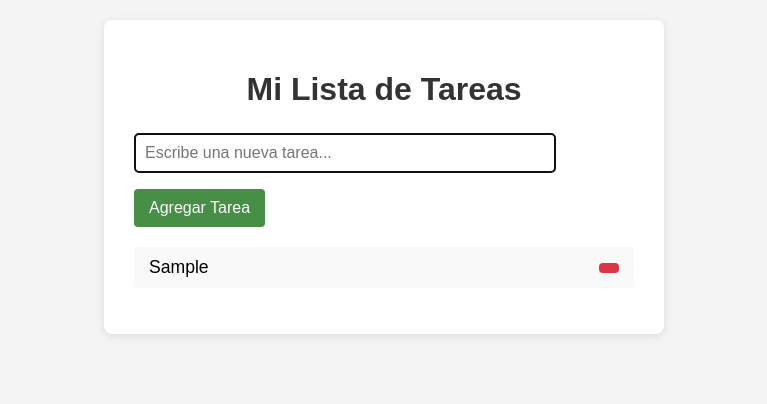
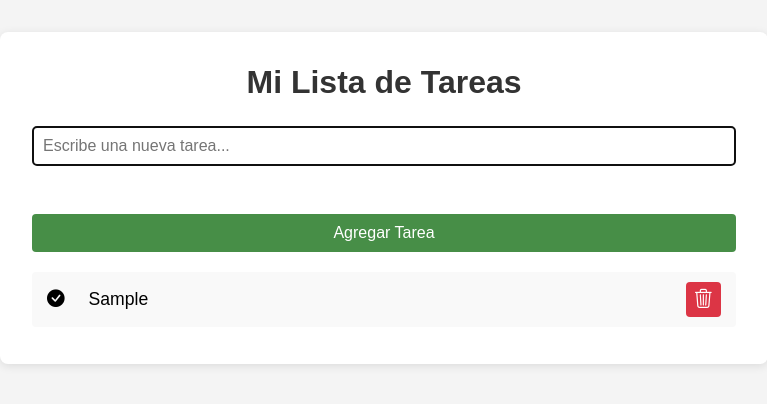
Before and after one commit to matiasealianelli/ToDo-List, a plain HTML site: page index.html in a window 1280 px wide. Both pictures are taken after typing "Sample" into the empty fields and a click on the button "Agregar Tarea". Shown: the whole page, without its empty margins (256-1023 px from the left). Drawn offline with nearby package versions, Linux system fonts and the light colour scheme.

Commit message:
Agregue: Validaciones e iconos en los items + Agregue estilos CSS

```diff
--- a/index.css
+++ b/index.css
@@ -1,19 +1,27 @@
-body {
+*{
+    padding: 0;
+    margin: 0;
+    box-sizing: border-box;
+}
+html, body {
     font-family: Arial, sans-serif;
     background-color: #f4f4f4;
     display: flex;
     justify-content: center;
-    align-items: flex-start; /* Alinea arriba */
+    align-items: flex-start;
     min-height: 100vh;
-    margin: 20px;
+    width: 100%;
 }
 .container {
+    display: flex;
+    flex-direction: column;
+    justify-content: center;
     background-color: #fff;
-    padding: 30px;
+    padding: 2rem;
     border-radius: 8px;
     box-shadow: 0 2px 10px rgba(0, 0, 0, 0.1);
-    width: 100%;
-    max-width: 500px;
+    width: 60%;
+    margin-top: 2rem;
 }
 h1 {
     text-align: center;
@@ -21,12 +29,17 @@ h1 {
     margin-bottom: 25px;
 }
 #taskInput {
-    width: calc(100% - 100px); /* Ajusta ancho para el botón */
+    width: 100%;
     padding: 10px;
     border: 1px solid #ddd;
     border-radius: 4px;
-    margin-right: 10px;
-    font-size: 1em;
+    font-size: 1rem;
+}
+.pop-up{
+    width: auto;
+    height: 2rem;
+    display: flex;
+    align-items: center;
 }
 #btn-add-task {
     padding: 10px 15px;
@@ -41,46 +54,80 @@ h1 {
 #btn-add-task:hover {
     background-color: #396539;
     transition: all 0.3s ease;
-
 }
 #taskList {
+    display: flex;
+    flex-direction: column;
     list-style: none;
     padding: 0;
     margin-top: 20px;
-    /* width: 100%;
-    height: 40vh; */
+    width: 100%;
+    position: relative;
 }
-#taskList li {
+.conteiner-item-list {
+    width: 100%;
     background-color: #f9f9f9;
     padding: 10px 15px;
     border-bottom: 1px solid #eee;
     display: flex;
+    align-self: center;
     justify-content: space-between;
     align-items: center;
+    align-content: center;
     font-size: 1.1em;
     border-radius: 4px;
     margin-bottom: 5px;
     cursor: pointer;
+    gap: 1rem;
 }
-#taskList li:last-child {
+
+.conteiner-item-list .check-item {
+    order: 1;
+    display: flex;
+    flex-direction: row;
+    align-items: center;
+    width: max-content;
+    gap: 1.5rem;
+}
+.conteiner-item-list .item-list {
+    order: 2;
+}
+.conteiner-item-list .btn-delete {
+    order: 3;
+}
+.conteiner-item-list:last-child {
     border-bottom: none;
 }
-/* Estilo para tarea completada */
-#taskList li.completed {
+ .conteiner-item-list.completed {
     text-decoration: line-through;
-    color: #888;
+    color: #227635;
     background-color: #c5ffc6;
     cursor: pointer;
 }
-#taskList li button {
-    background-color: #dc3545; /* Rojo para eliminar */
+.conteiner-item-list .btn-delete {
+    display: flex;
+    justify-content: center;
+    align-items: center;
+    text-decoration: none;
+    background-color: #dc3545;
     color: white;
     border: none;
-    padding: 5px 10px;
     border-radius: 4px;
     cursor: pointer;
-    font-size: 0.8em;
+    font-size: 1.2rem;
+    transition: all 0.3s ease;
+    width: 2.2rem;
+    height: 2.2rem;
 }
-#taskList li button:hover {
-    background-color: #c82333;
+#taskList .conteiner-item-list .btn-delete:hover {
+    transition: all 0.3s ease;
+    background-color: #992d38;
 }
+@media (min-width:360px) and (max-width:768px) {
+    .container{
+        width: 90%;
+    }
+    .item-list{
+            font-size: 0.8rem;
+    }
+}
--- a/index.html
+++ b/index.html
@@ -4,17 +4,18 @@
     <meta charset="UTF-8">
     <meta name="viewport" content="width=device-width, initial-scale=1.0">
     <title>Gestor de Tareas</title>
+    <link rel="stylesheet" href="https://cdn.jsdelivr.net/npm/bootstrap-icons@1.13.1/font/bootstrap-icons.min.css">
     <link rel="stylesheet" href="index.css">
 </head>
 <body>
     <div class="container">
         <h1>Mi Lista de Tareas</h1>
-        <input type="text" class="taskInput" id="taskInput" placeholder="Escribe una nueva tarea...">
+        <input type="text" class="taskInput" id="taskInput" placeholder="Escribe una nueva tarea..." maxlength="30">
+        <div>
+          <p class="pop-up"></p>
+        </div>
         <button id="btn-add-task">Agregar Tarea</button>
         <ul id="taskList"></ul>
-        <div>
-          <p class="mensaje"></p>
-        </div>
     </div>
     <script src="index.js"></script>
 </body>
--- a/index.js
+++ b/index.js
@@ -1,25 +1,51 @@
 let taskInput = document.querySelector(".taskInput")
 let btnAddTask = document.querySelector("#btn-add-task")
 let taskList = document.querySelector("#taskList")
-let mensaje = document.querySelector(".mensaje")
 let valueInput = taskInput.value
+let popUp = document.querySelector(".pop-up")
+
 //Funcion agregar item a la lista
 function agregarItem(e) {
-  let itemList = document.createElement("li")
-  let btnDelete = document.createElement("button")
-  itemList.innerHTML =  taskInput.value
-  taskList.appendChild(itemList)
-  itemList.appendChild(btnDelete)
+  if (taskInput.value != "") {
+    let conteinerItem = document.createElement("div")
+    conteinerItem.classList.add("conteiner-item-list")
+    let itemList = document.createElement("li")
+    itemList.classList.add("item-list")
+    let btnDelete = document.createElement("span")
+    btnDelete.classList.add("btn-delete")
+    let checkItem = document.createElement("span")
+    checkItem.classList.add("check-item")
+    checkItem.innerHTML = `<i class="bi bi-check-circle-fill "></i>`
+    btnDelete.innerHTML = `<i class="bi bi-trash3 "></i>`
+    itemList.innerHTML = taskInput.value
+    // conteinerItem.appendChild(itemList)
+    conteinerItem.appendChild(checkItem)
+    checkItem.appendChild(itemList)
+
+    conteinerItem.appendChild(btnDelete)
+    taskList.appendChild(conteinerItem)
+
     //Evento al hacer click sobre el item completado agrega estilos
-    itemList.addEventListener("click", () => {
-      itemList.classList.toggle("completed")
+    conteinerItem.addEventListener("click", () => {
+      conteinerItem.classList.toggle("completed")
     })
-    //Evento que elimina el item de la lista
-    btnDelete.addEventListener("click", () => {
-      itemList.remove()
-    })
+      //Evento que elimina el item de la lista
+  btnDelete.addEventListener("click", () => {
+    conteinerItem.remove()
+  })
   taskInput.value = ""
   taskInput.focus()
+  } else {
+    if (taskInput.value != "") {
+      return
+    } else {
+    popUp.innerHTML = "Por favor, ingresa una tarea antes de agregarla"
+    popUp.style.color= "red"
+    }
+  }
+  taskInput.addEventListener("keydown", (e) => {
+      popUp.innerHTML = ""
+  });
 }
 btnAddTask.addEventListener("click", agregarItem)
 taskInput.addEventListener("keypress", (e) => {
```
